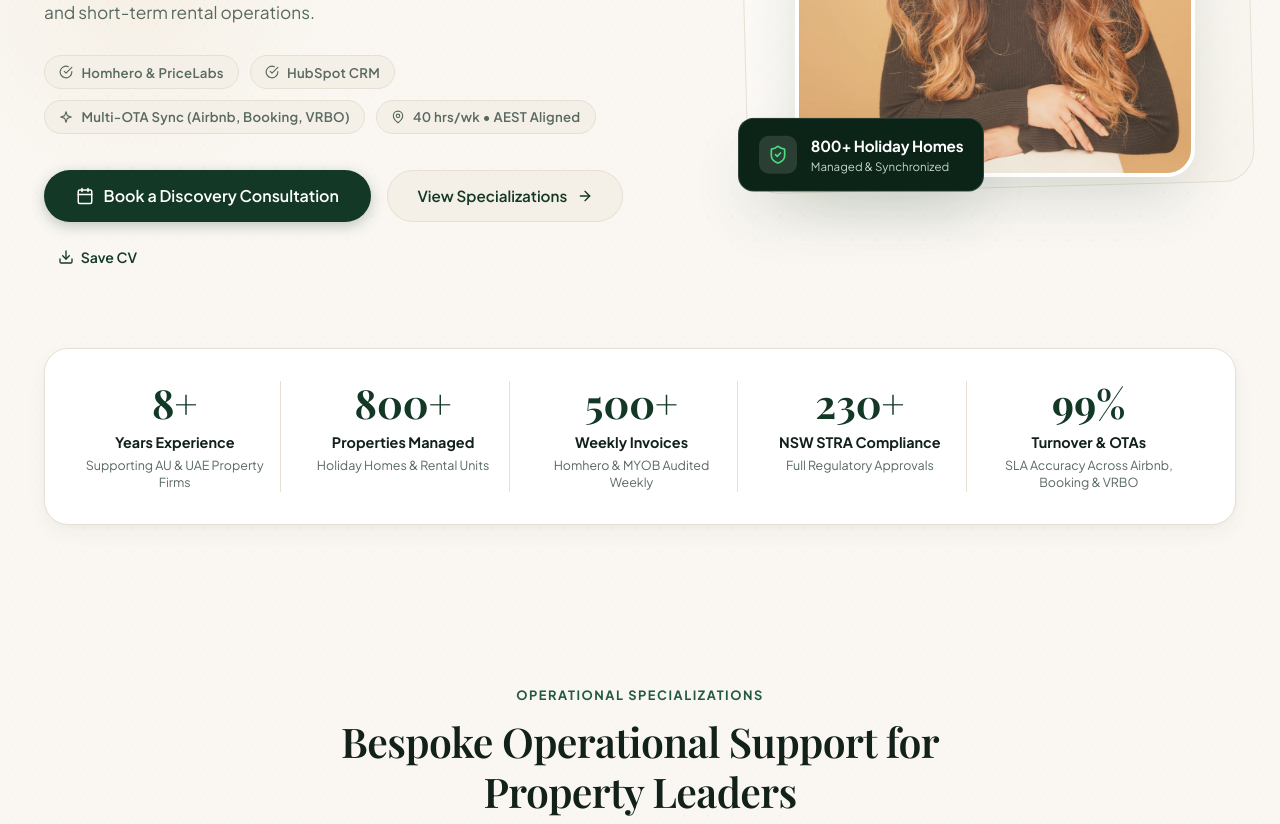
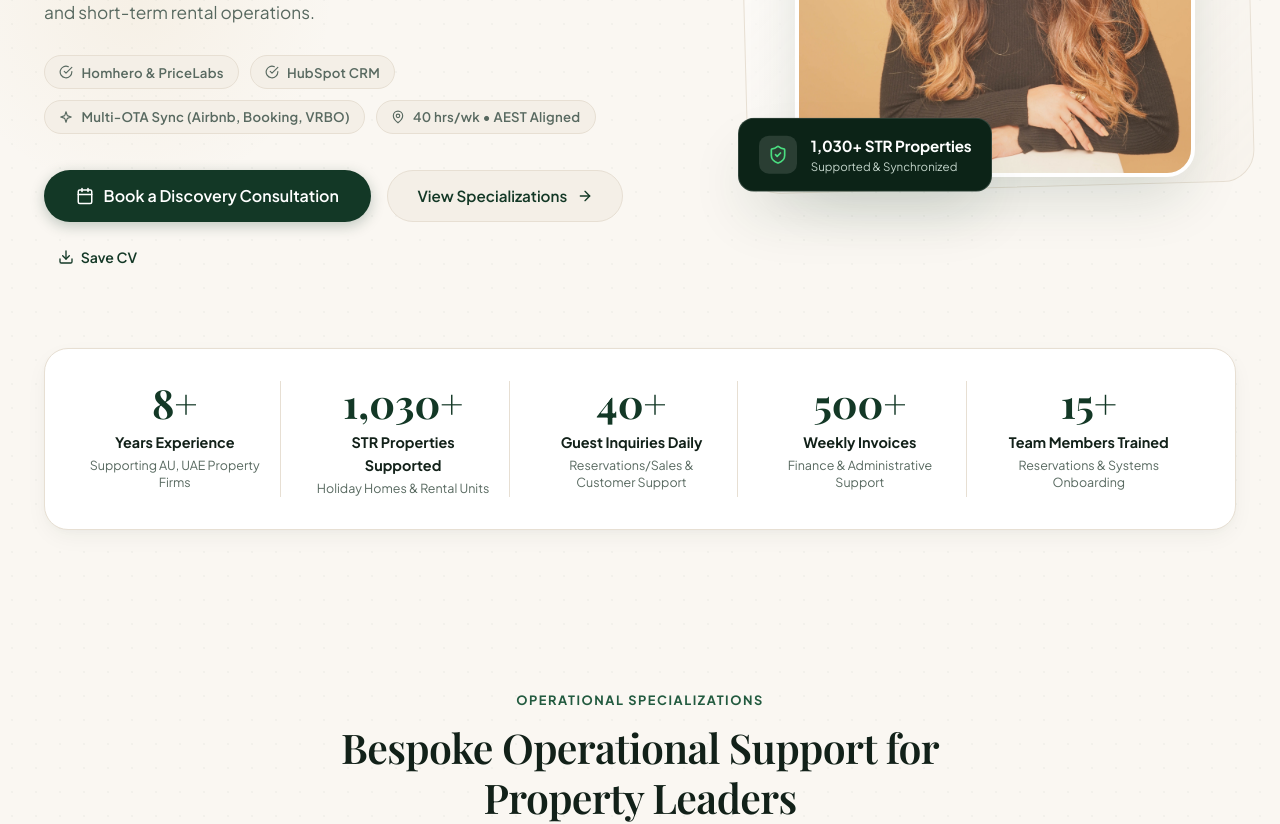
Before and after one commit to klint-droid/client1-portfolio, a React (Vite) app: page / in a window 1280 px wide. Shown: the part 540-1364 px from the top of the page. Built offline with nearby package versions, Linux system fonts and the light colour scheme; a web font is replaced by a local one.

Commit message:
Update metrics banner to 1030+ STR properties and requested stats

```diff
--- a/src/components/Footer.tsx
+++ b/src/components/Footer.tsx
@@ -119,7 +119,7 @@ export const Footer: React.FC<FooterProps> = ({ onOpenContact }) => {
               </div>
             </div>
             <p style={{ fontSize: '0.88rem', color: 'var(--text-on-dark-muted)', lineHeight: 1.6, marginBottom: '1.25rem' }}>
-              Senior Real Estate & Holiday Home Operations Virtual Assistant with 8+ years experience managing 800+ properties across Australia and the UAE.
+              Senior Real Estate & Holiday Home Operations Virtual Assistant with 8+ years experience supporting 1,030+ properties across Australia and the UAE.
             </p>
             <div style={{ fontSize: '0.78rem', color: 'var(--text-on-dark-muted)' }}>
               Laguna, Philippines • Flexible AU (AEST) Hours
--- a/src/components/Hero.tsx
+++ b/src/components/Hero.tsx
@@ -350,10 +350,10 @@ export const Hero: React.FC<HeroProps> = ({ onOpenContact }) => {
               </div>
               <div>
                 <div style={{ fontSize: '0.95rem', fontWeight: 700, color: '#ffffff', letterSpacing: '-0.01em' }}>
-                  800+ Holiday Homes
+                  1,030+ STR Properties
                 </div>
                 <div style={{ fontSize: '0.72rem', color: 'var(--text-on-dark-muted)' }}>
-                  Managed & Synchronized
+                  Supported & Synchronized
                 </div>
               </div>
             </div>
@@ -362,6 +362,7 @@ export const Hero: React.FC<HeroProps> = ({ onOpenContact }) => {
 
         {/* Metrics Banner */}
         <div
+          className="metrics-grid"
           style={{
             marginTop: '4.5rem',
             backgroundColor: 'var(--bg-surface)',
@@ -426,6 +427,11 @@ export const Hero: React.FC<HeroProps> = ({ onOpenContact }) => {
             grid-template-columns: 1.15fr 0.85fr !important;
           }
         }
+        @media (min-width: 1024px) {
+          .metrics-grid {
+            grid-template-columns: repeat(5, 1fr) !important;
+          }
+        }
         @media (max-width: 768px) {
           .metric-item {
             border-right: none !important;
--- a/src/data/portfolioData.ts
+++ b/src/data/portfolioData.ts
@@ -49,11 +49,11 @@ export const portfolioData = {
   },
 
   metrics: [
-    { label: 'Years Experience', value: '8+', caption: 'Supporting AU & UAE Property Firms' },
-    { label: 'Properties Managed', value: '800+', caption: 'Holiday Homes & Rental Units' },
-    { label: 'Weekly Invoices', value: '500+', caption: 'Homhero & MYOB Audited Weekly' },
-    { label: 'NSW STRA Compliance', value: '230+', caption: 'Full Regulatory Approvals' },
-    { label: 'Turnover & OTAs', value: '99%', caption: 'SLA Accuracy Across Airbnb, Booking & VRBO' },
+    { label: 'Years Experience', value: '8+', caption: 'Supporting AU, UAE Property Firms' },
+    { label: 'STR Properties Supported', value: '1,030+', caption: 'Holiday Homes & Rental Units' },
+    { label: 'Guest Inquiries Daily', value: '40+', caption: 'Reservations/Sales & Customer Support' },
+    { label: 'Weekly Invoices', value: '500+', caption: 'Finance & Administrative Support' },
+    { label: 'Team Members Trained', value: '15+', caption: 'Reservations & Systems Onboarding' },
   ],
 
   services: [
```
